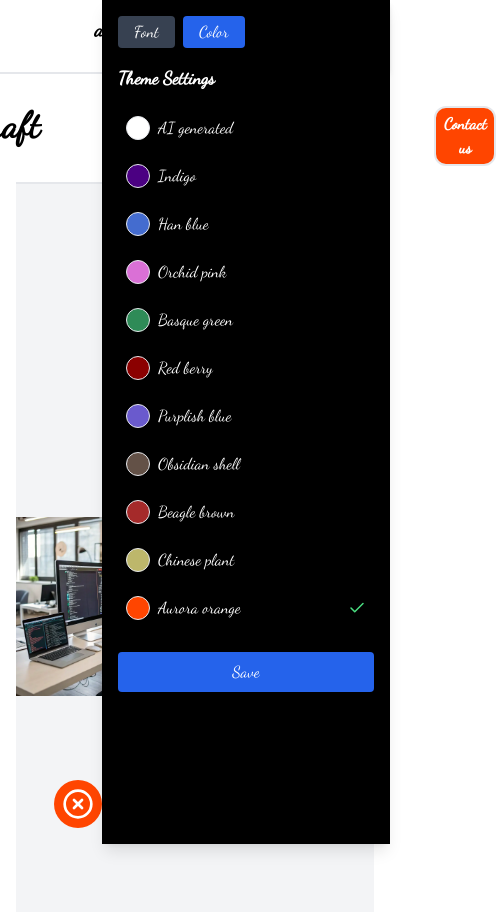
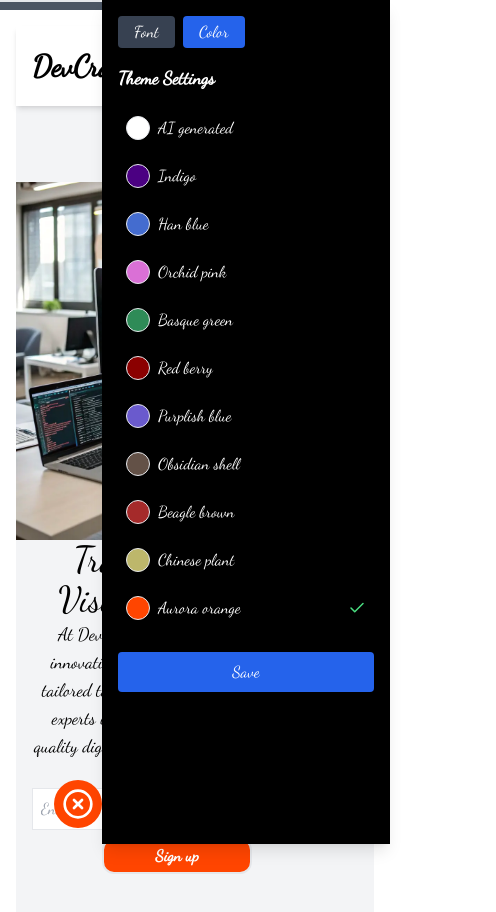
Before and after one commit to ghulamkarimi/portofolio, a React (Vite) app: page / in a window 390 px wide. Shown: the top 912 px of the page, 496 px wide, since content can reach past the window. Built offline with nearby package versions, Linux system fonts and the light colour scheme; a web font is replaced by a local one.

Commit message:
Refactor mode handling and add ResizeHandler component for responsive design

```diff
--- a/src/App.tsx
+++ b/src/App.tsx
@@ -1,39 +1,15 @@
-import { useSelector, useDispatch } from "react-redux";
+import { useSelector } from "react-redux";
 import { RootState } from "./feature/store";
 import ModeToggle from "./components/ModeToggle";
 import Sidebar from "./components/Sidebar";
-import { useEffect, useState } from "react";
+import { useEffect } from "react";
 import MenuMobile from "./components/menu/MenuMobile";
 import Menu from "./components/menu/Menu";
-import { setMode } from "./feature/reducers/modeSlice"; // Redux Action
 import Header from "./components/header/Header";
+import ResizeHandler from "./components/handleResize/ResizeHandler"; // Hier gehört es hin
 
 const Layout = () => {
-  const dispatch = useDispatch();
-  const { mode, font } = useSelector((state: RootState) => state.mode);
-
-
-  const [isDesktop, setIsDesktop] = useState(window.innerWidth >= 820);
-
-
-  useEffect(() => {
-    const handleResize = () => {
-      const newIsDesktop = window.innerWidth >= 820;
-
-      setIsDesktop(newIsDesktop);
-
-
-      if (newIsDesktop && mode !== "desktop") {
-        dispatch(setMode("desktop"));
-      } else if (!newIsDesktop && mode !== "mobile") {
-        dispatch(setMode("mobile"));
-      }
-    };
-
-    window.addEventListener("resize", handleResize);
-    return () => window.removeEventListener("resize", handleResize);
-  }, [mode, dispatch]);
-
+  const { mode, font, isDesktop } = useSelector((state: RootState) => state.mode);
 
   useEffect(() => {
     document.body.classList.remove(...document.body.classList);
@@ -42,12 +18,14 @@ const Layout = () => {
 
   return (
     <div className={`${font || "font-dancing"} min-h-screen`}>
-      <header className={`${mode === "desktop" ? "flex justify-center gap-10 p-4 bg-white shadow-md":"hidden"}`}>
+      <ResizeHandler /> {/* WIRD NUR EINMAL GELADEN */}
+
+      <header className={`${isDesktop ? "flex justify-center gap-10 p-4 bg-white shadow-md" : "hidden"}`}>
         <h1 className="text-xl font-bold">ai.webkraft</h1>
         <ModeToggle />
+      </header>
 
-      </header>
-       <div className="border border-b-1"/>
+      <div className="border border-b-1" />
 
       <Sidebar />
 
--- a/src/components/ModeToggle.tsx
+++ b/src/components/ModeToggle.tsx
@@ -1,26 +1,37 @@
 import { useDispatch, useSelector } from "react-redux";
-import { setMode } from "../feature/reducers/modeSlice";
+import { setMode, setIsDesktop } from "../feature/reducers/modeSlice";
 import { RootState } from "../feature/store";
 import { Monitor, Smartphone } from "lucide-react"; // Icons von Lucide
 
 const ModeToggle = () => {
   const dispatch = useDispatch();
-  const mode = useSelector((state: RootState) => state.mode.mode);
+  const { isDesktop } = useSelector((state: RootState) => state.mode);
+
+  // Funktion zum Umschalten zwischen Desktop und Mobile Modus
+  const handleToggle = () => {
+    const newMode = isDesktop ? "mobile" : "desktop"; // Direkt aus isDesktop berechnen
+    dispatch(setMode(newMode));
+    dispatch(setIsDesktop(!isDesktop)); // isDesktop direkt invertieren
+  };
 
   return (
-    <div className="flex ">
+    <div className="flex space-x-2">
       {/* Desktop Button */}
       <button
-        onClick={() => dispatch(setMode("desktop"))}
-        className={`p-2 rounded-lg ${mode === "desktop" ? "bg-black text-white" : "bg-gray-200"}`}
+        onClick={handleToggle}
+        className={`p-2 rounded-lg transition-all duration-300 ${
+          isDesktop ? "bg-black text-white" : "bg-gray-200"
+        }`}
       >
         <Monitor size={24} />
       </button>
 
       {/* Mobile Button */}
       <button
-        onClick={() => dispatch(setMode("mobile"))}
-        className={`p-2 rounded-lg ${mode === "mobile" ? "bg-black text-white" : "bg-gray-200"}`}
+        onClick={handleToggle}
+        className={`p-2 rounded-lg transition-all duration-300 ${
+          !isDesktop ? "bg-black text-white" : "bg-gray-200"
+        }`}
       >
         <Smartphone size={24} />
       </button>
--- /dev/null
+++ b/src/components/handleResize/ResizeHandler.tsx
@@ -0,0 +1,24 @@
+import { useEffect } from "react";
+import { useDispatch } from "react-redux";
+import { setIsDesktop, setMode } from "../../feature/reducers/modeSlice";
+
+const ResizeHandler = () => {
+  const dispatch = useDispatch();
+
+  useEffect(() => {
+    const handleResize = () => {
+      const newIsDesktop = window.innerWidth >= 820;
+      dispatch(setIsDesktop(newIsDesktop));
+      dispatch(setMode(newIsDesktop ? "desktop" : "mobile"));
+    };
+
+    handleResize(); // Beim ersten Laden direkt ausführen
+
+    window.addEventListener("resize", handleResize);
+    return () => window.removeEventListener("resize", handleResize);
+  }, [dispatch]);
+
+  return null;
+};
+
+export default ResizeHandler;
--- a/src/components/header/Header.tsx
+++ b/src/components/header/Header.tsx
@@ -1,49 +1,40 @@
-import { useDispatch, useSelector } from "react-redux";
+import { useSelector } from "react-redux";
 import { RootState } from "../../feature/store";
-import { useState } from "react";
-import { setMode } from "../../feature/reducers/modeSlice";
-import { useEffect } from "react";
 
 const Header = () => {
-  const dispatch = useDispatch();
-  const { mode,buttonColor } = useSelector((state: RootState) => state.mode);
-  const [isDesktop, setIsDesktop] = useState(window.innerWidth >= 820);
-
-  useEffect(() => {
-    const handleResize = () => {
-      const newIsDesktop = window.innerWidth >= 820;
-
-      setIsDesktop(newIsDesktop);
-
-      if (newIsDesktop && mode !== "desktop") {
-        dispatch(setMode("desktop"));
-      } else if (!newIsDesktop && mode !== "mobile") {
-        dispatch(setMode("mobile"));
-      }
-    };
-
-    window.addEventListener("resize", handleResize);
-    return () => window.removeEventListener("resize", handleResize);
-  }, [mode, dispatch]);
+  const { buttonColor, isDesktop } = useSelector((state: RootState) => state.mode);
 
   return (
-    <section className={`flex min-h-screen items-center gap-4 bg-gray-100 ${mode === "desktop" ? "flex-row" : "flex-col"}`}>
-      <img
-        className={`${mode === "desktop" ? " w-1/2" : "w-full"}`}
-        src="header.webp"
-        alt=""
-      />
-      <div className="">
+    <section
+      className={`min-h-screen flex ${isDesktop ? "flex-row" : "flex-col"} justify-center bg-gray-100`}
+    >
+      {/* Bildbereich - In Mobile oben, in Desktop links */}
+      <div className="w-full flex justify-center">
+        <img
+          className="w-full h-auto object-cover"
+          src="header.webp"
+          alt="Header Image"
+        />
+      </div>
+
+      {/* Textbereich */}
+      <div className="w-full max-w-[90%] px-4 text-center md:text-left flex flex-col justify-center">
         <h2 className="text-4xl">Transform Your Vision into Reality</h2>
-        <p>
+        <p className="text-lg">
           At DevCraft, we specialize in crafting innovative and responsive web
           solutions tailored to your unique needs. Our team of experts is
           dedicated to delivering high-quality digital experiences that
           captivate and engage your audience.
         </p>
-        <div>
-          <input placeholder="Enter your email" type="email" />
-          <button className="btn" style={{ backgroundColor: buttonColor }}>Sign up</button>
+        <div className="flex flex-col items-center md:items-start gap-2">
+          <input
+            className="w-full max-w-[300px] p-2 border rounded-md"
+            placeholder="Enter your email"
+            type="email"
+          />
+          <button className="btn w-full max-w-[150px]" style={{ backgroundColor: buttonColor }}>
+            Sign up
+          </button>
         </div>
       </div>
     </section>
--- a/src/feature/reducers/modeSlice.ts
+++ b/src/feature/reducers/modeSlice.ts
@@ -24,6 +24,7 @@ const themeFonts: Record<string, any> =
 
 interface ModeState {
   mode: "desktop" | "mobile";
+  isDesktop: boolean;
   buttonColor: string;
   iconColor: string;
   font: string;
@@ -33,7 +34,8 @@ interface ModeState {
 }
 
 const initialState: ModeState = {
-  mode: "desktop",
+  mode: window.innerWidth >= 820 ? "desktop" : "mobile",
+  isDesktop: window.innerWidth >= 820,
   buttonColor: localStorage.getItem("buttonColor") || (themeColors.button ?? "#FF4500"),
   iconColor: localStorage.getItem("iconColor") || (themeColors.icon ?? "#000000"),
   font: localStorage.getItem("font") || "font-dancing",
@@ -51,6 +53,10 @@ const modelSlice = createSlice({
   reducers: {
     setMode: (state, action: PayloadAction<"desktop" | "mobile">) => {
       state.mode = action.payload;
+    },
+    setIsDesktop: (state, action: PayloadAction<boolean>) => {
+      state.isDesktop = action.payload;
+      state.mode = action.payload ? "desktop" : "mobile";
     },
     setButtonColor: (state, action: PayloadAction<string>) => {
       state.buttonColor = action.payload;
@@ -74,6 +80,6 @@ const modelSlice = createSlice({
   },
 });
 
-export const { setMode, setButtonColor, setIconColor, setFont, saveSettings,toggleSidebar } =
+export const { setMode, setButtonColor, setIconColor, setFont, saveSettings,toggleSidebar,setIsDesktop } =
   modelSlice.actions;
 export default modelSlice.reducer;
```
